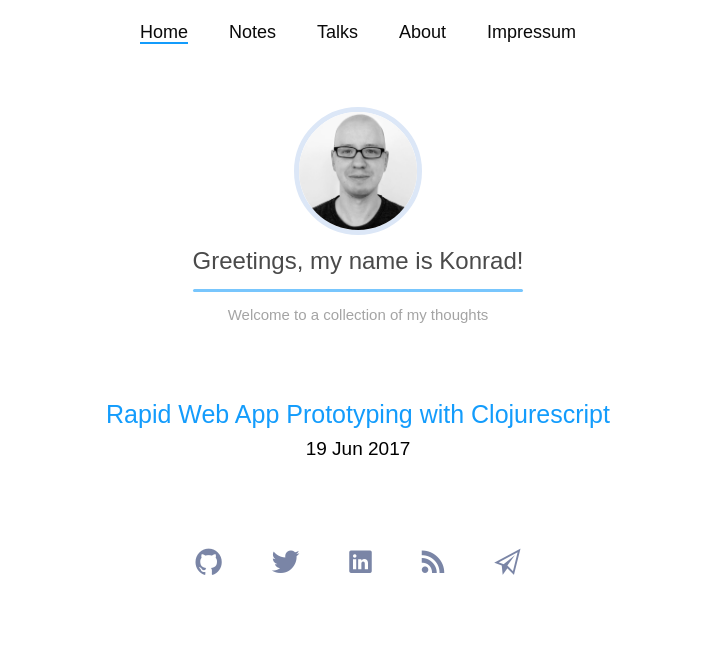
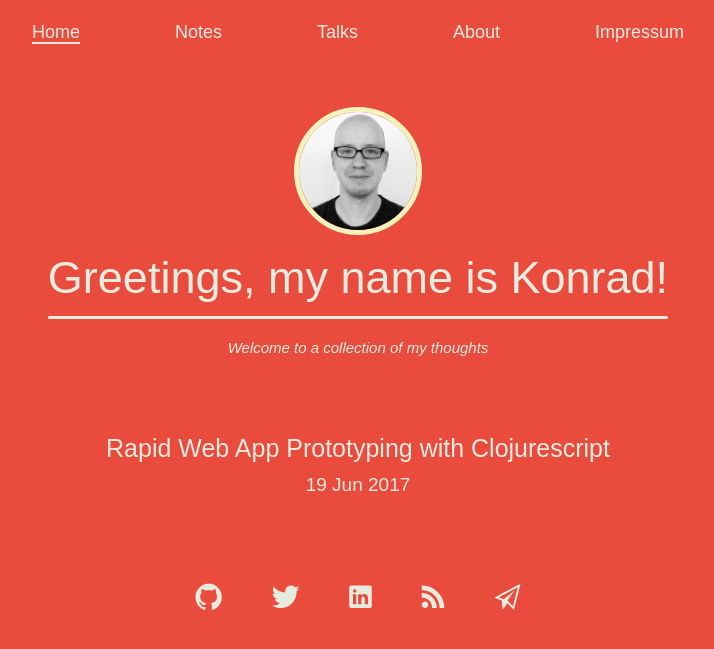
Before and after one commit to kordano/kordano.github.io, a Jekyll site: the page built from index.md, in a window 1280 px wide. Shown: the top 649 px of the page, without its empty margins (282-996 px from the left). Built offline with Jekyll 4.4.1, drawn with Linux system fonts in a browser that asks for light colours; some web fonts are replaced.

Commit message:
adjust color palette

```diff
--- a/css/style.css
+++ b/css/style.css
@@ -94,7 +94,6 @@ table {
 }
 
 
-
 @import url("https://fonts.googleapis.com/css?family=Dosis:400,500,600");
 ._center {
     margin-left: auto;
@@ -154,7 +153,8 @@ html, body {
     min-width: 320px; }
 
 body {
-    background-color: #fff;
+    color: #e6ebe0;
+    background-color: #e94c3d;
     background-repeat: no-repeat;
     background-position: center 150px;
     background-size: cover;
@@ -173,8 +173,8 @@ h1, h2, h3, h4, h5, h6 {
 
 h1 {
     font-size: 2.2rem;
-    color: #7a85a6;
-    color: #78C6FD; }
+    color: #e6ebe0;
+}
 
 h2 {
     font-size: 2.4rem; }
@@ -195,10 +195,12 @@ strong {
 }
 
 a {
-    color: #139cfc;
+    color: #f4f1bb;
+    border-bottom: 2px solid #e94c3d;
     transition: color .2s ease-in-out; }
 a:hover {
-    color: #78C6FD; }
+    border-bottom: 2px solid  #f4f1bb;
+}
 
 ul, ol {
     margin-left: 2em; }
@@ -245,15 +247,16 @@ section + section {
     font-size: 1.2rem; }
 .section-header h2 {
     display: inline-block;
+    font-size: 3em;
     position: relative; }
 .section-header h2:after {
     position: absolute;
     left: 0;
     right: 0;
-    bottom: -.5em;
+    bottom: -.125em;
     width: 100%;
     content: "";
-    background: #78C6FD;
+    background: #e6ebe0;
     height: 3px;
     border-radius: 25px; }
 
@@ -288,7 +291,6 @@ ul.nav-list {
     list-style: none; }
 
 .card {
-    background-color: #fff;
     /* border-radius: 5px; */
     padding: 2em;
     /* box-shadow: 0px 5px 10px rgba(122, 133, 166, 0.1); */
@@ -297,19 +299,22 @@ ul.nav-list {
     position: relative; }
 .card > .card-header {
     margin-bottom: 2em;
-    color: #4A4A4A;
+    color: #e6ebe0;
     text-align: center; }
 .card > .card-header img.avatar {
     width: 128px;
     height: 128px;
     border-radius: 50%;
-    border: 5px solid #dce7f7; }
+
+    border: 5px solid #f4f1bb; }
 .card > .card-header i.avatar {
     font-size: 128px;
     line-height: 1; }
 .card > .card-header p {
     margin-top: 0;
-    color: #A4A4A4; }
+    font-style: italic;
+    color: #e6ebe0;
+}
 .card table {
     border-collapse: collapse;
     width: 100%; }
@@ -489,19 +494,19 @@ table.customers-table ul li:before {
 }
 
 .nav a {
-    color: #090909;
+    color: #e6ebe0;
 }
 
 .nav a:hover  {
-    border-bottom: 2px solid  #139cfc;
+    border-bottom: 2px solid #e6ebe0;
 }
 
 .nav a.active {
-    border-bottom: 2px solid  #139cfc;
+    border-bottom: 2px solid #e6ebe0;
 }
 
 .nav a+a {
-    margin-left: 2em;
+    margin-left: 5em;
 }
 
 code, tt {
@@ -543,18 +548,16 @@ code, tt {
     list-style: none;
 }
 
+.index-post-item {
+    color: #e6ebe0;
+}
+
 a.footer-item {
     font-size: 3rem;
     margin: 0 0.75em;
-    color: #7a85a6;
-    transition: color .2s ease-in-out, border-color .2s ease-in-out;
-    transition-property: color, border-color;
-    transition-duration: 0.2s, 0.2s;
-    transition-timing-function: ease-in-out, ease-in-out;
-    transition-delay: 0s, 0s;
+    color: #e6ebe0;
 }
 
 a.footer-item:hover {
-    color: #78C6FD;
-    border-color: #78C6FD;
+    color: #e6ebe0;
 }
```
Also changed, not shown: css/highlight/github.css (added, +97 -0 lines).
